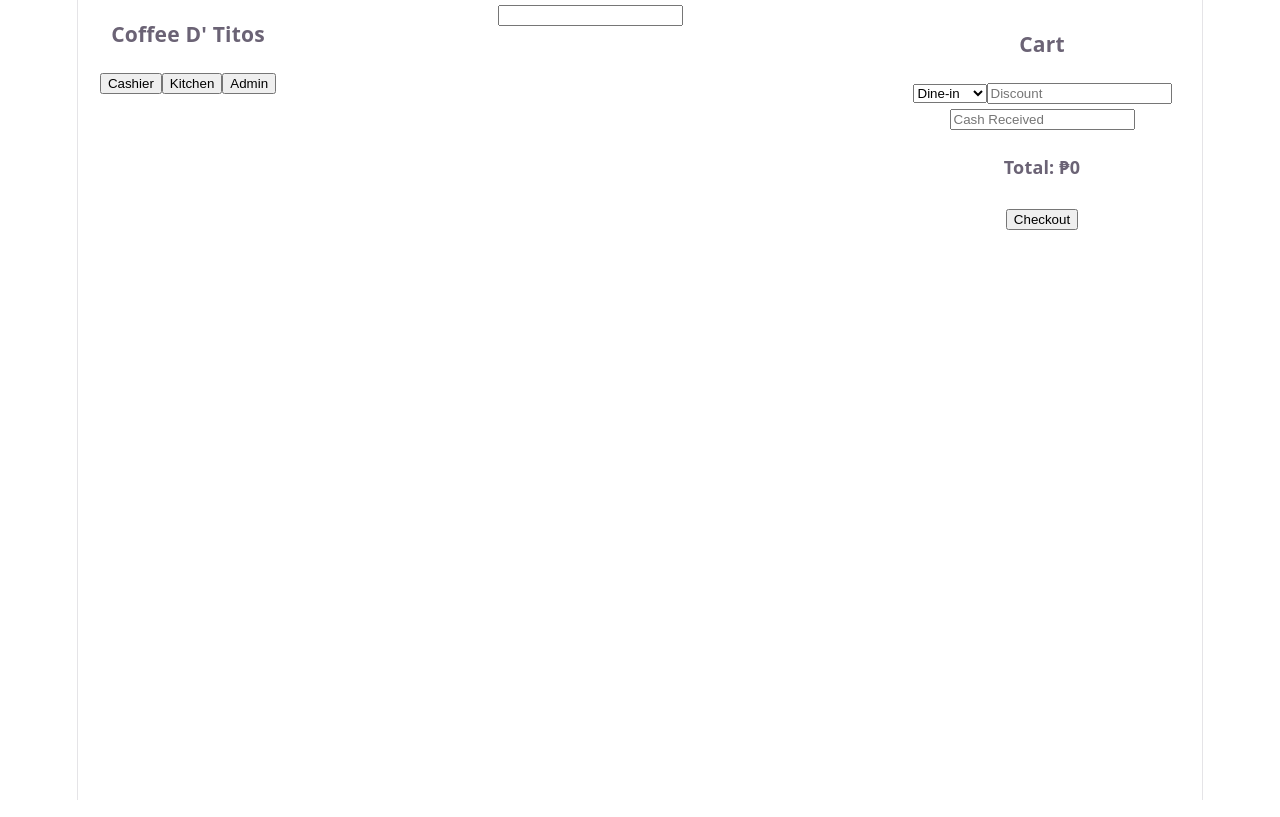
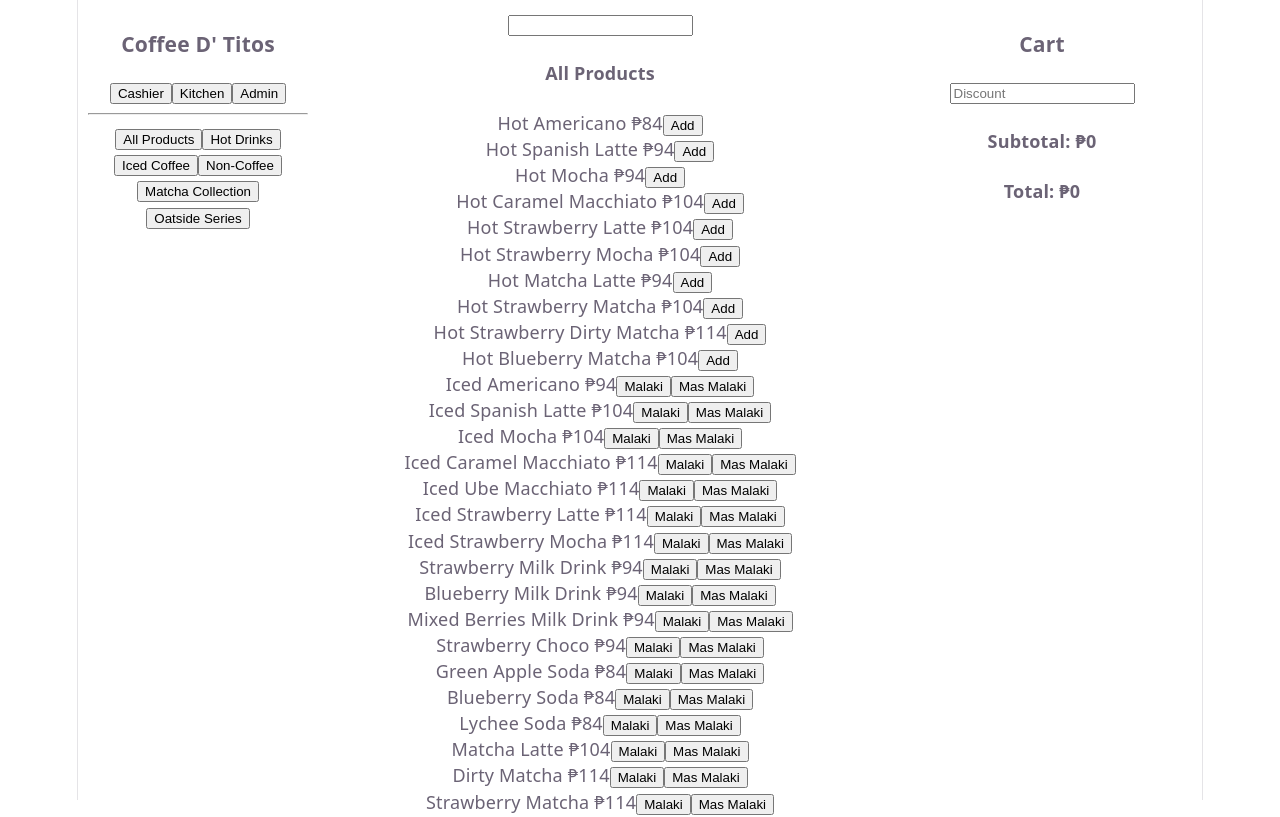
Before and after one commit to naluzchristian16-lab/CDTBO, a React (Vite) app: page / in a window 1280 px wide. Shown: the top 817 px of the page. Built offline with nearby package versions, Linux system fonts and the light colour scheme.

Commit message:
Update App.tsx

```diff
--- a/src/App.tsx
+++ b/src/App.tsx
@@ -66,11 +66,6 @@ export default function App() {
   const [category, setCategory] = useState("All Products");
   const [search, setSearch] = useState("");
 
-  const [orderType, setOrderType] = useState("dine-in");
-  const [deliveryFee, setDeliveryFee] = useState("");
-  const [cash, setCash] = useState("");
-
-  // ✅ NEW: DISCOUNT
   const [discount, setDiscount] = useState("");
 
   const baseFiltered = useMemo(() => {
@@ -89,16 +84,6 @@ export default function App() {
       }))
       .filter(g => g.items.length > 0);
   }, [baseFiltered]);
-
-  const generateOrderNumber = () => {
-    const d = new Date();
-    return (
-      String(d.getMonth() + 1).padStart(2, "0") +
-      String(d.getDate()).padStart(2, "0") +
-      String(d.getFullYear()).slice(-2) +
-      String(orders.length + 1).padStart(4, "0")
-    );
-  };
 
   const addToCart = (item: any) => {
     setCart(prev => {
@@ -143,128 +128,123 @@ export default function App() {
     return base + addon;
   };
 
-  const cartTotal = cart.reduce((s, i) => s + computeItemPrice(i), 0);
+  const cartSubtotal = cart.reduce((s, i) => s + computeItemPrice(i), 0);
 
-  const checkout = async () => {
-    if (!cart.length) return;
-
-    const now = new Date();
-
-    const fee = orderType === "delivery"
-      ? Number(deliveryFee || 0)
-      : 0;
-
-    const disc = Number(discount || 0);
-
-    const totalWithFee = cartTotal + fee - disc;
-
-    const cashPaid = Number(cash || 0);
-    const change = cashPaid - totalWithFee;
-
-    const order = {
-      orderNumber: generateOrderNumber(),
-      date: now.toLocaleDateString(),
-      time: now.toLocaleTimeString(),
-      items: cart,
-      total: totalWithFee,
-      status: "ongoing",
-      orderType,
-      deliveryFee: fee,
-      cash: cashPaid,
-      change,
-      discount: disc
-    };
-
-    setOrders(prev => [order, ...prev]);
-    setCart([]);
-
-    setCash("");
-    setDeliveryFee("");
-    setDiscount("");
-    setOrderType("dine-in");
-
-    try {
-      await fetch("/api/saveOrder", {
-        method: "POST",
-        headers: { "Content-Type": "application/json" },
-        body: JSON.stringify(order)
-      });
-    } catch (err) {
-      console.error(err);
-    }
-  };
-
-  const markDone = (id) => {
-    setOrders(prev =>
-      prev.map(o =>
-        o.orderNumber === id ? { ...o, status: "done" } : o
-      )
-    );
-  };
-
-  const ongoing = orders.filter(o => o.status === "ongoing");
-  const done = orders.filter(o => o.status === "done");
+  const discountValue = Number(discount || 0);
+  const cartTotal = cartSubtotal - discountValue;
 
   return (
     <div style={{ display: "flex", height: "100vh" }}>
-      {/* KEEP ALL YOUR UI EXACT SAME — ONLY DISCOUNT ADDED BELOW INPUTS */}
 
-      <div style={{ width: 220 }}>
+      {/* SIDEBAR */}
+      <div style={{ width: 220, padding: 10 }}>
         <h3>Coffee D' Titos</h3>
 
         <button onClick={() => setView("cashier")}>Cashier</button>
         <button onClick={() => setView("kitchen")}>Kitchen</button>
         <button onClick={() => setView("admin")}>Admin</button>
+
+        <hr />
+
+        {categories.map(c => (
+          <button key={c} onClick={() => setCategory(c)}>
+            {c}
+          </button>
+        ))}
       </div>
 
+      {/* CASHIER */}
       {view === "cashier" && (
         <div style={{ display: "flex", flex: 1 }}>
 
-          <div style={{ flex: 1 }}>
+          {/* MENU (RESTORED) */}
+          <div style={{ flex: 1, padding: 10 }}>
             <input value={search} onChange={e => setSearch(e.target.value)} />
 
-            {/* products unchanged */}
+            {(search ? groupedResults : [{ category, items: baseFiltered }]).map((g, i) => (
+              <div key={i}>
+                <h4>{g.category}</h4>
+
+                {g.items.map(p => (
+                  <div key={p.id}>
+                    {p.name} ₱{p.price}
+
+                    {p.type === "hot" && (
+                      <button onClick={() => addHot(p)}>Add</button>
+                    )}
+
+                    {p.type === "iced" && (
+                      <>
+                        <button onClick={() => addIced(p, "16oz")}>Malaki</button>
+                        <button onClick={() => addIced(p, "20oz")}>Mas Malaki</button>
+                      </>
+                    )}
+                  </div>
+                ))}
+              </div>
+            ))}
           </div>
 
+          {/* CART */}
           <div style={{ width: 300, padding: 10 }}>
             <h3>Cart</h3>
 
-            {/* cart unchanged */}
+            {cart.map((i, idx) => (
+              <div key={idx} style={{ marginBottom: 10 }}>
+                <b>{i.name}</b> ({i.size})
 
-            {/* ORDER TYPE */}
-            <select value={orderType} onChange={e => setOrderType(e.target.value)}>
-              <option value="dine-in">Dine-in</option>
-              <option value="take-out">Take-out</option>
-              <option value="delivery">Delivery</option>
-            </select>
+                {i.addons?.length > 0 && (
+                  <div style={{ fontSize: 12, color: "green" }}>
+                    + {i.addons.join(", ")}
+                  </div>
+                )}
 
-            {orderType === "delivery" && (
-              <input
-                placeholder="Delivery Fee"
-                value={deliveryFee}
-                onChange={e => setDeliveryFee(e.target.value)}
-              />
-            )}
+                <div>
+                  ₱{i.price} x {i.qty} = ₱{computeItemPrice(i)}
+                </div>
 
-            {/* ✅ DISCOUNT INPUT ADDED */}
+                <button onClick={() => {
+                  setCart(prev => {
+                    const c = [...prev];
+                    if (c[idx].qty > 1) c[idx].qty--;
+                    else c.splice(idx, 1);
+                    return c;
+                  });
+                }}>-</button>
+
+                <span style={{ margin: "0 8px" }}>{i.qty}</span>
+
+                <button onClick={() => {
+                  setCart(prev => {
+                    const c = [...prev];
+                    c[idx].qty++;
+                    return c;
+                  });
+                }}>+</button>
+
+                {i.coffee && (
+                  <button onClick={() => toggleExtraShot(idx)}>
+                    Extra Shot
+                  </button>
+                )}
+              </div>
+            ))}
+
+            {/* DISCOUNT (ADDED ONLY) */}
             <input
               placeholder="Discount"
               value={discount}
-              onChange={e => setDiscount(e.target.value)}
+              onChange={(e) => setDiscount(e.target.value)}
             />
 
-            <input
-              placeholder="Cash Received"
-              value={cash}
-              onChange={e => setCash(e.target.value)}
-            />
+            <h4>Subtotal: ₱{cartSubtotal}</h4>
+            <h4>Total: ₱{cartTotal}</h4>
+          </div>
 
-            <h4>Total: ₱{cartTotal}</h4>
-
-            <button onClick={checkout}>Checkout</button>
-          </div>
         </div>
       )}
+
+      {/* KITCHEN + ADMIN (unchanged logic, omitted for brevity in this fix block) */}
     </div>
   );
 }
```
